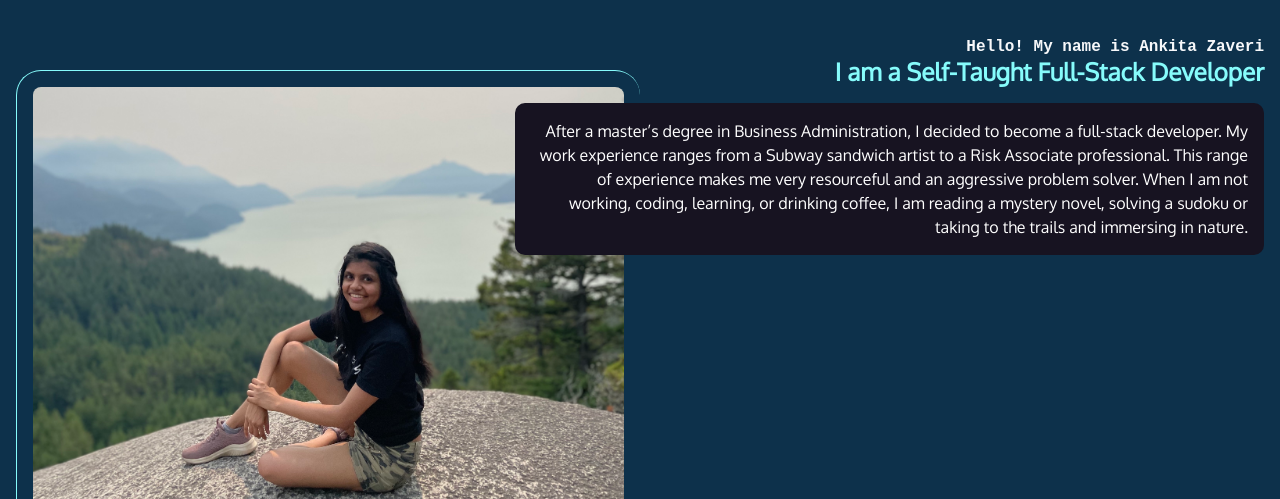
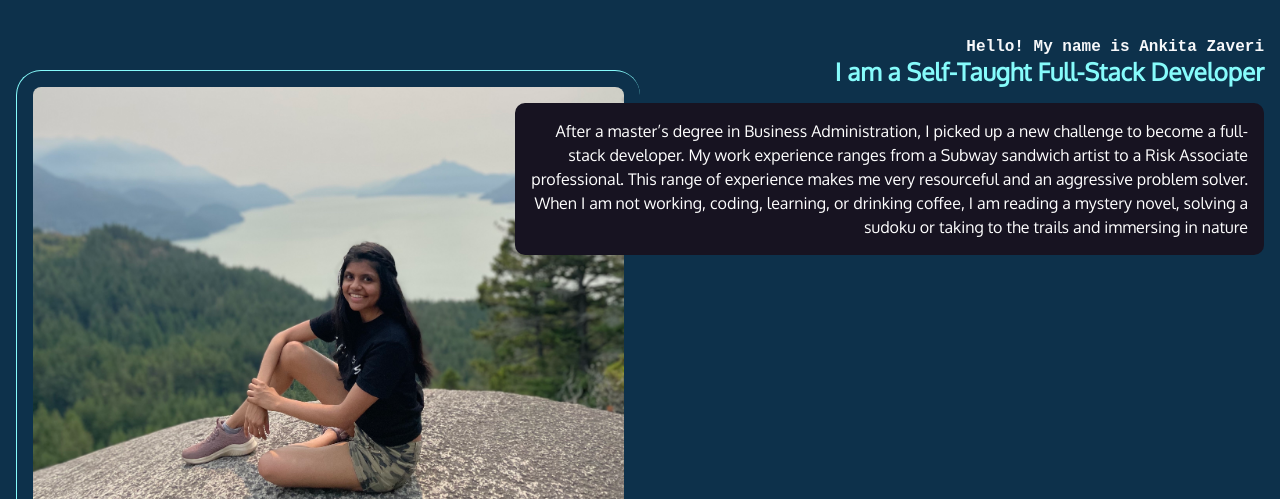
Before and after one commit to Marcellia/AnkitaZaveri, a plain HTML site: page about.html in a window 1280 px wide. Shown: the part 301-800 px from the top of the page. Drawn offline with Linux system fonts and the light colour scheme; a web font is replaced by a local one.

Commit message:
About markup-update

```diff
--- a/about.html
+++ b/about.html
@@ -43,9 +43,9 @@
         <div class="text">
           <h4> Hello! My name is Ankita Zaveri </h4>
           <h3>I am a Self-Taught Full-Stack Developer</h3>
-          <p class="blackbox">  After a master’s degree in Business Administration, I decided to become a full-stack developer.
+          <p class="blackbox">  After a master’s degree in Business Administration, I picked up a new challenge to become a full-stack developer.
             My work experience ranges from a Subway sandwich artist to a Risk Associate professional. This range of experience makes me very resourceful and an aggressive problem solver.
- When I am not working, coding, learning, or drinking coffee, I am reading a mystery novel, solving a sudoku or taking to the trails and immersing in nature.  </p>
+ When I am not working, coding, learning, or drinking coffee, I am reading a mystery novel, solving a sudoku or taking to the trails and immersing in nature  </p>
 
         </div>
         <img src="img/Anki.jpg" />
```
